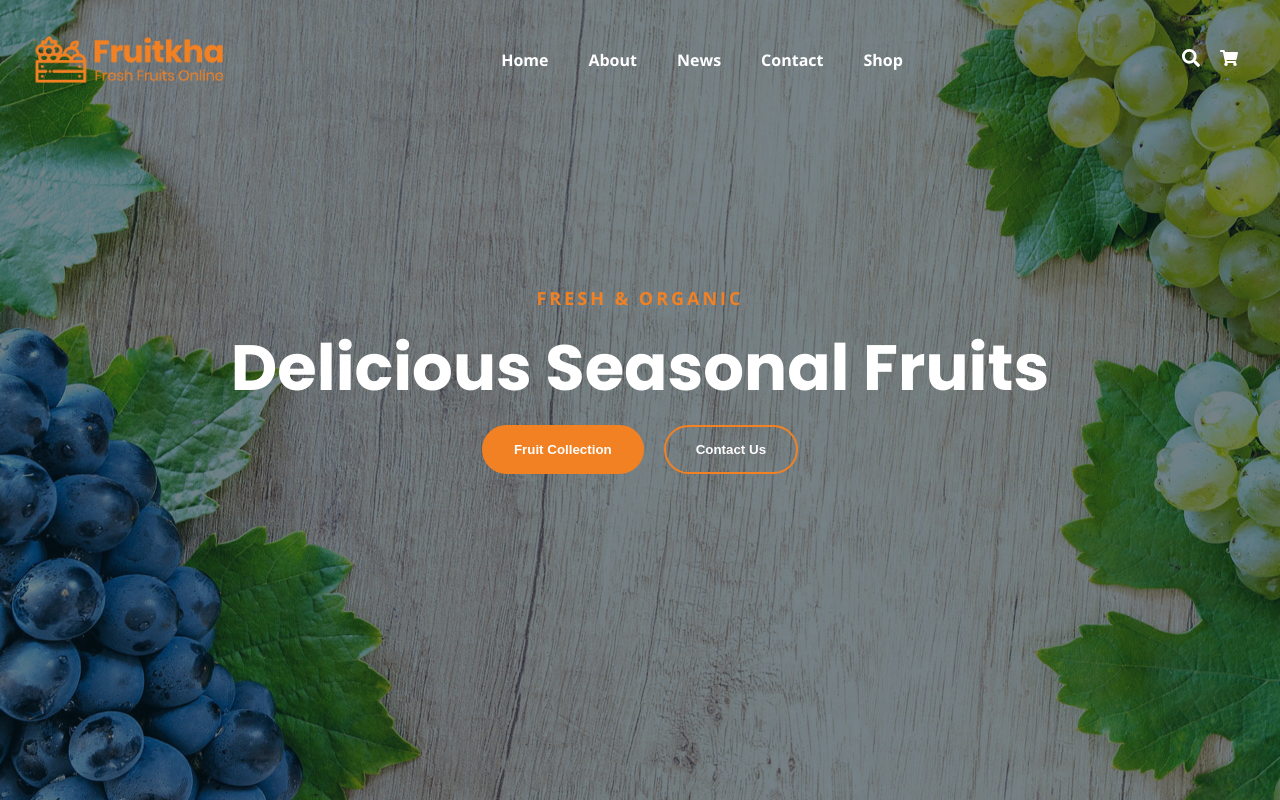
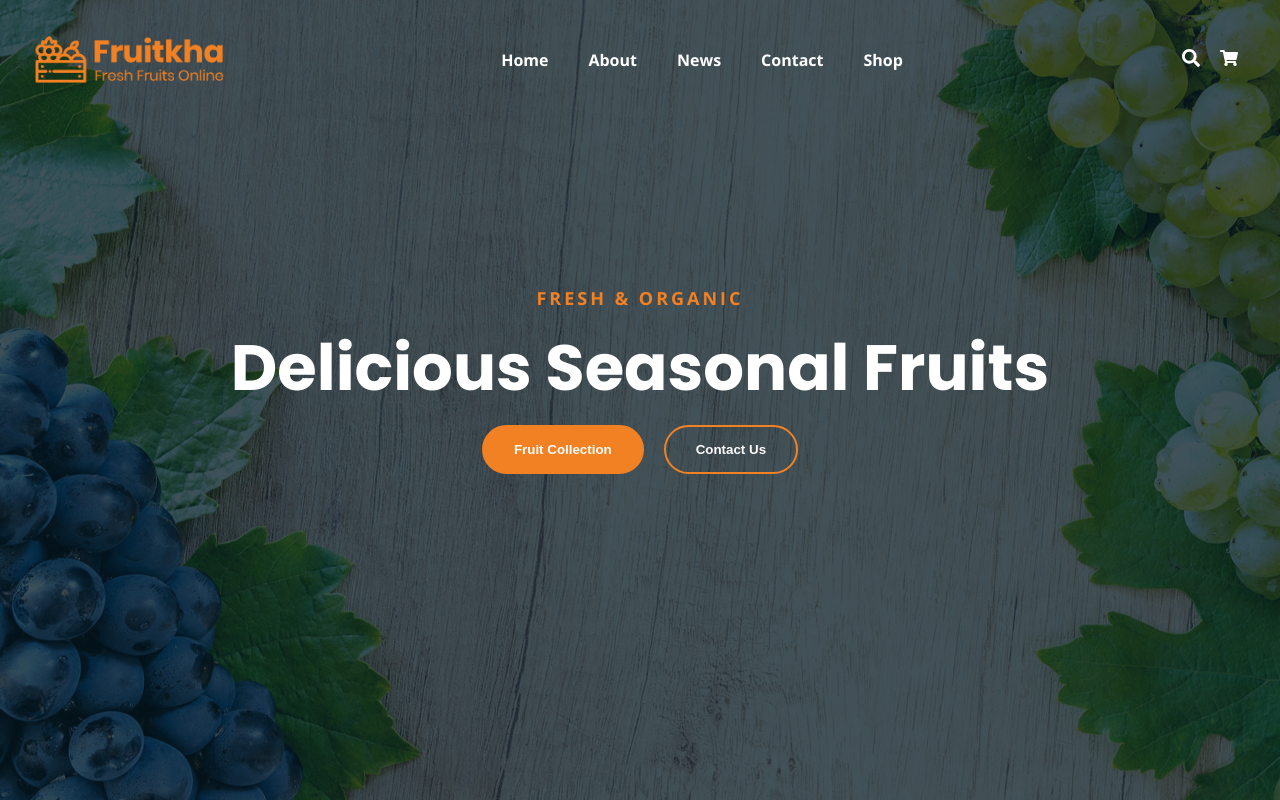
Before and after one commit to molaraiche/fruitkha, a React (Create React App) app: page / in a window 1280 px wide. Built offline with nearby package versions, Linux system fonts and the light colour scheme.

Commit message:
set menu

```diff
--- a/src/App.js
+++ b/src/App.js
@@ -4,10 +4,12 @@ import "./styles/app.css";
 const App = () => {
   return (
     <div className="box">
-      <div className="container ">
-        <header>
+      <div className="hContainer">
+        <header className="container">
           <Header />
         </header>
+      </div>
+      <div className="container ">
         <section>
           <RouteLink />
         </section>
--- a/src/components/Header.jsx
+++ b/src/components/Header.jsx
@@ -2,12 +2,18 @@ import { useState } from "react";
 import { Link } from "react-router-dom";
 import { FaSearch, FaShoppingCart } from "react-icons/fa";
 import "../styles/header.css";
-import { CgMenuGridR } from "react-icons/cg";
+import { CgMenuGridR, CgClose } from "react-icons/cg";
 const Header = () => {
+  const [square, setSquare] = useState(true);
   const [Menu, setMenu] = useState("hide");
   console.log(Menu);
   const menuHandler = () => {
     setMenu(Menu === "hide" ? "show" : "hide");
+    setSquare(false);
+  };
+  const squareHandler = () => {
+    setSquare(true);
+    setMenu("hide");
   };
   console.log(Menu);
   return (
@@ -41,7 +47,11 @@ const Header = () => {
         </span>
       </div>
       <div className="burger">
-        <CgMenuGridR onClick={menuHandler} />
+        {square === true ? (
+          <CgMenuGridR onClick={menuHandler} />
+        ) : (
+          <CgClose onClick={squareHandler} />
+        )}
       </div>
     </div>
   );
--- a/src/styles/app.css
+++ b/src/styles/app.css
@@ -10,7 +10,7 @@
 }
 .box {
   position: absolute;
-  background-color: #0519228a;
+  background-color: #051922bf;
   top: 0;
   right: 0;
   bottom: 0;
--- a/src/styles/header.css
+++ b/src/styles/header.css
@@ -5,6 +5,7 @@
   height: 15vh;
   font-family: "Open Sans", sans-serif;
 }
+
 .header a img {
   max-width: 200px;
   width: 100%;
@@ -74,50 +75,10 @@
 
   #hide {
     visibility: hidden;
-    animation: moveOn;
-    animation-duration: 0.5s;
+    opacity: 0;
   }
   #show {
     visibility: visible;
-    animation: moveOut;
-    animation-duration: 0.5s;
-  }
-}
-@keyframes moveOn {
-  0% {
-    opacity: 1;
-  }
-  25% {
-    opacity: 0.7;
-  }
-  50% {
-    opacity: 0.5;
-  }
-  75% {
-    opacity: 0.3;
-  }
-  100% {
-    opacity: 0;
-  }
-}
-@keyframes moveOut {
-  0% {
-    opacity: 0;
-  }
-
-  25% {
-    opacity: 0.3;
-  }
-
-  50% {
-    opacity: 0.5;
-  }
-
-  75% {
-    opacity: 0.7;
-  }
-
-  100% {
     opacity: 1;
   }
 }
```
